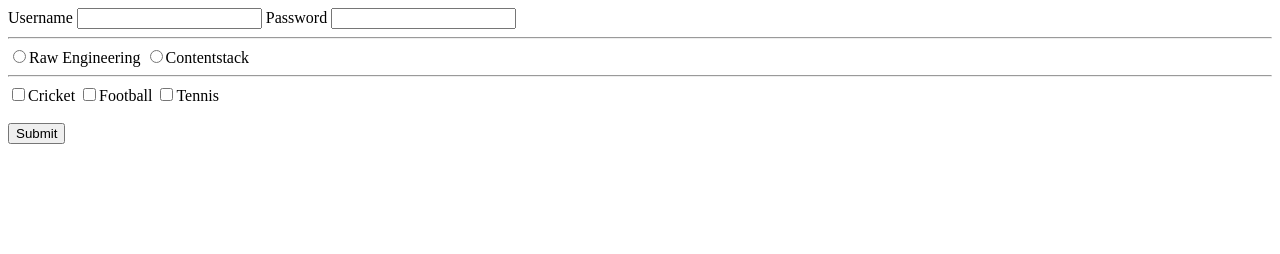
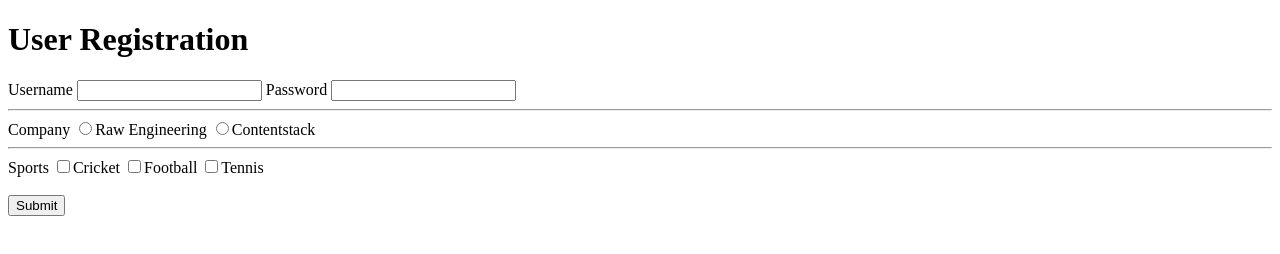
Before and after one commit to KHardik1698/UserRegistration, a plain HTML site: page UserRegistrationForm/index.html in a window 1280 px wide. Drawn offline with Linux system fonts and the light colour scheme.

Commit message:
index.html

```diff
--- a/UserRegistrationForm/index.html
+++ b/UserRegistrationForm/index.html
@@ -3,18 +3,21 @@
   <head>
     <meta charset="UTF-8" />
     <meta name="viewport" content="width=device-width, initial-scale=1.0" />
-    <title>Document</title>
+    <title>User Registration Form</title>
   </head>
   <body>
+    <h1>User Registration</h1>
     <form action="" method="POST">
       <label for="username">Username</label>
       <input type="text" id="username" />
       <label for="password">Password</label>
       <input type="password" id="password" />
       <hr />
+      <label for="company">Company</label>
       <input type="radio" name="company" />Raw Engineering
       <input type="radio" name="company" />Contentstack
       <hr />
+      <label for="sports">Sports</label>
       <input type="checkbox" name="sports" />Cricket
       <input type="checkbox" name="sports" />Football
       <input type="checkbox" name="sports" />Tennis
```
